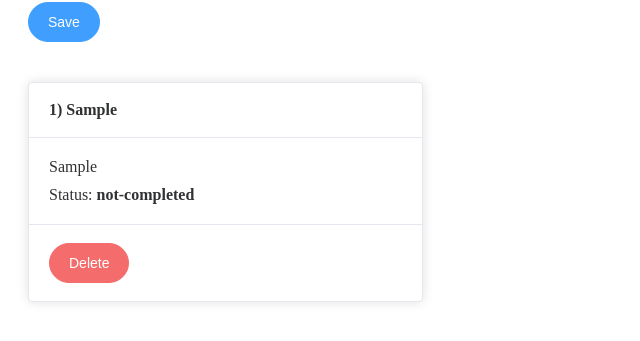
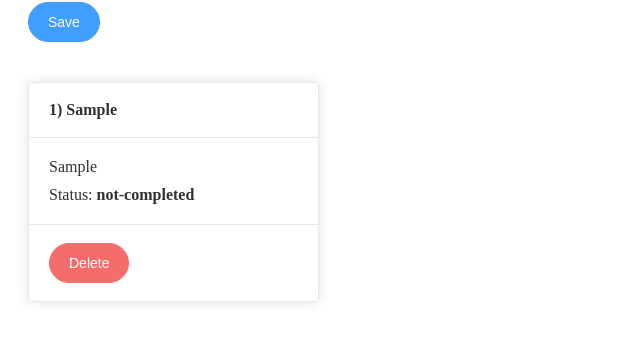
Before and after one commit to Ealinn/vue-course-hw, a Vue app: page / in a window 1280 px wide. Both pictures are taken after typing "Sample", "Sample" into the empty fields and a click on the button "Save". Shown: the part 339-680 px from the top of the page, without its empty margins (0-640 px from the left). Built offline with nearby package versions, Linux system fonts and the light colour scheme.

Commit message:
Fix Vue warning

```diff
--- a/src/App.vue
+++ b/src/App.vue
@@ -7,10 +7,10 @@
                     <todo-list @setTodoItems="handleSetTodoItems" />
                 </el-col>
             </el-row>
-            <el-row gutter="20" style="margin-top: 40px">
+            <el-row :gutter="20" style="margin-top: 40px">
                 <el-col
                     v-for="(item, index) in todoItems"
-                    :span="8"
+                    :span="6"
                     style="margin-bottom: 20px"
                     :key="item.id"
                 >
```
